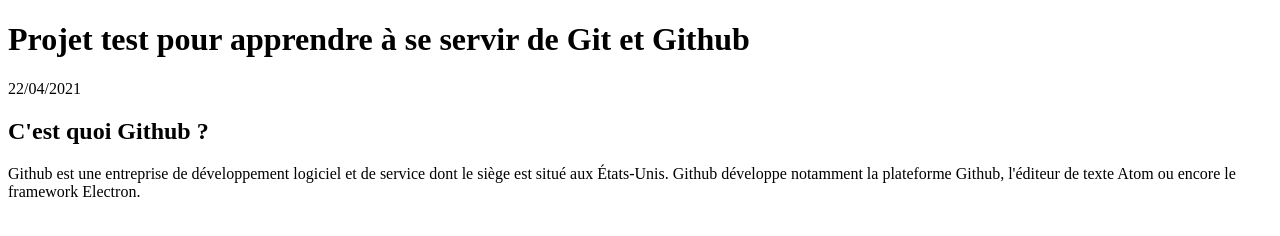
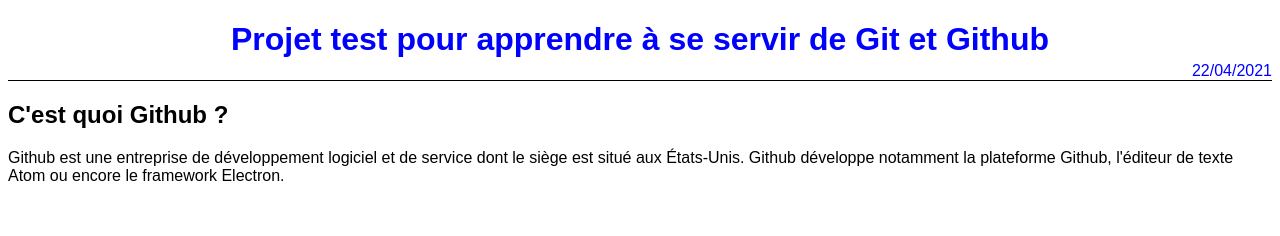
Before and after one commit to LaiPe/test-for-git, a plain HTML site: page index.html in a window 1280 px wide. Drawn offline with Linux system fonts and the light colour scheme.

Commit message:
style v1

```diff
--- a/index.html
+++ b/index.html
@@ -2,6 +2,7 @@
 <html>
     <head>
         <title>Test pour Git/Github</title>
+        <link rel="stylesheet" href="style.css">
     </head>
     <body>
         <header>
--- /dev/null
+++ b/style.css
@@ -0,0 +1,15 @@
+:root{
+    font-family: Arial, Helvetica, sans-serif;
+}
+header{
+    border-bottom: 1px solid black;
+    color: blue;
+    position: relative;
+}
+header h1{
+    text-align: center;
+}
+header time{
+    position: absolute;
+    right:0; bottom:0;
+}
```
